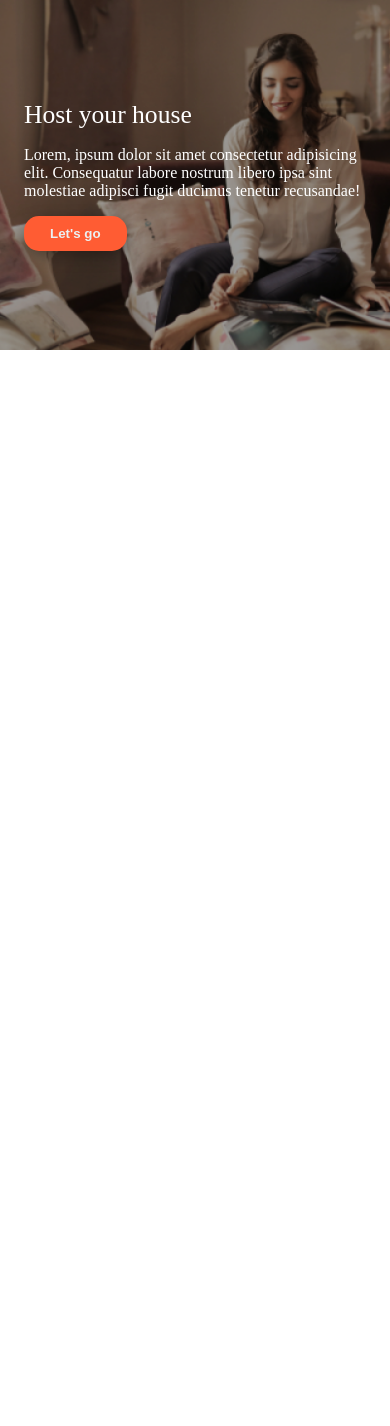
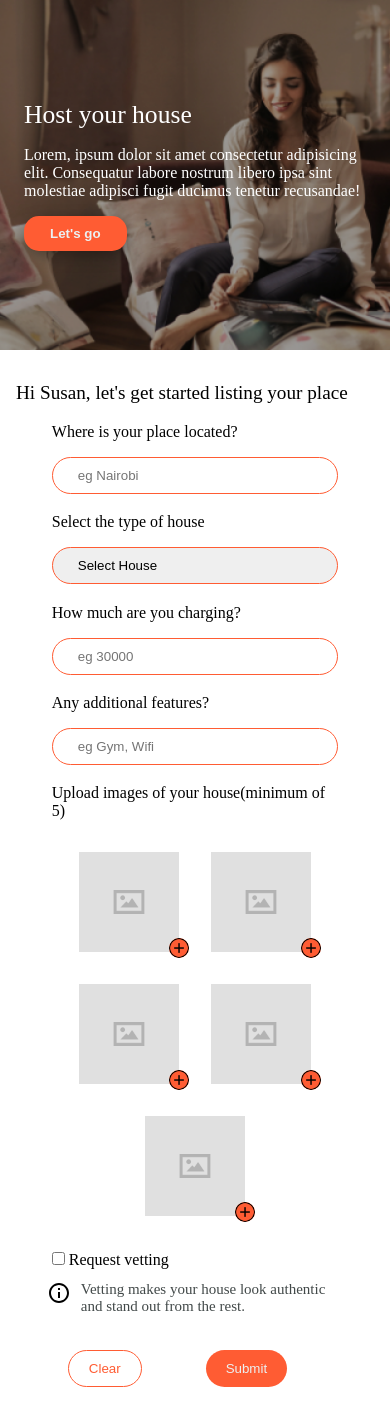
Before and after one commit to lumunge/Spacious-Living, a React (Create React App) app: page /newhouse in a window 390 px wide. Shown: the top 1426 px of the page. Before the commit the page ends 844 px from the top, so only its background shows below. Built offline with nearby package versions, Linux system fonts and the light colour scheme.

Commit message:
upload form

```diff
--- a/src/Components/ProfileComponents/profilecomponent.css
+++ b/src/Components/ProfileComponents/profilecomponent.css
@@ -11,7 +11,8 @@
 	padding-top: 12px;
 	color: var(--mainGrey3);
 }
-span {
+.sectionHeading span,
+.infoIcon span {
 	display: flex;
 	padding: 12px 0;
 }
--- a/src/Components/UploadComponents/Form/Form.jsx
+++ b/src/Components/UploadComponents/Form/Form.jsx
@@ -1,9 +1,227 @@
+import { useState } from "react";
+import plus from "../../../img/plus.png";
+import blank from "../../../img/blankImg.jpg";
+import InfoOutlinedIcon from "@mui/icons-material/InfoOutlined";
+import "./form.css";
+
 const Form = () => {
-    return(
-        <div className="formContainer">
+	const [file1, setFile1] = useState(null);
+	const [file2, setFile2] = useState(null);
+	const [file3, setFile3] = useState(null);
+	const [file4, setFile4] = useState(null);
+	const [file5, setFile5] = useState(null);
 
-        </div>
-    )
-}
+	const handleFile1 = (e) => {
+		setFile1({
+			file: URL.createObjectURL(e.target.files[0]),
+		});
+	};
+
+	const handleFile2 = (e) => {
+		setFile2({
+			file: URL.createObjectURL(e.target.files[0]),
+		});
+	};
+
+	const handleFile3 = (e) => {
+		setFile3({
+			file: URL.createObjectURL(e.target.files[0]),
+		});
+	};
+
+	const handleFile4 = (e) => {
+		setFile4({
+			file: URL.createObjectURL(e.target.files[0]),
+		});
+	};
+
+	const handleFile5 = (e) => {
+		setFile5({
+			file: URL.createObjectURL(e.target.files[0]),
+		});
+	};
+
+	return (
+		<div className="formContainer">
+			<p className="formHeading">
+				Hi Susan, let's get started listing your place
+			</p>
+			<div className="formWrapper">
+				<form>
+					<div className="formInput">
+						<label>Where is your place located?</label>
+						<input type="text" placeholder="eg Nairobi" />
+					</div>
+					<div className="formInput">
+						<label>Select the type of house</label>
+						<select name="houseType">
+							<option value="">Select House</option>
+							<option value="1 bedroom apartment">
+								1 bedroom apartment
+							</option>
+							<option value="2 bedroom apartment">
+								2 bedroom apartment
+							</option>
+							<option value="bungalow">Bungalow</option>
+							<option value="cabin">Cabin</option>
+							<option value="studio">Studio apartment</option>
+							<option value="sq">SQ</option>
+						</select>
+					</div>
+					<div className="formInput">
+						<label>How much are you charging?</label>
+						<input type="number" placeholder="eg 30000" />
+					</div>
+					<div className="formInput">
+						<label>Any additional features?</label>
+						<input type="text" placeholder="eg Gym, Wifi" />
+					</div>
+					<div className="formInput imageInput">
+						<label>Upload images of your house(minimum of 5)</label>
+						<div className="imageContainers">
+							<div className="imageContainer">
+								<div className="fileImg">
+									{file1?.file ? (
+										<img src={file1?.file} alt="here" />
+									) : (
+										<img src={blank} alt="here" />
+									)}
+								</div>
+								<div className="fileInput">
+									<label for="file-input1">
+										<img
+											id="addImageIcon"
+											src={plus}
+											alt="none"
+										/>
+									</label>
+									<input
+										id="file-input1"
+										type="file"
+										onChange={handleFile1}
+										style={{ display: "none" }}
+									/>
+								</div>
+							</div>
+							<div className="imageContainer">
+								<div className="fileImg">
+									{file2?.file ? (
+										<img src={file2?.file} alt="here" />
+									) : (
+										<img src={blank} alt="here" />
+									)}
+								</div>
+								<div className="fileInput">
+									<label for="file-input2">
+										<img
+											id="addImageIcon"
+											src={plus}
+											alt="none"
+										/>
+									</label>
+									<input
+										id="file-input2"
+										type="file"
+										onChange={handleFile2}
+										style={{ display: "none" }}
+									/>
+								</div>
+							</div>
+							<div className="imageContainer">
+								<div className="fileImg">
+									{file3?.file ? (
+										<img src={file3?.file} alt="here" />
+									) : (
+										<img src={blank} alt="here" />
+									)}
+								</div>
+								<div className="fileInput">
+									<label for="file-input3">
+										<img
+											id="addImageIcon"
+											src={plus}
+											alt="none"
+										/>
+									</label>
+									<input
+										id="file-input3"
+										type="file"
+										onChange={handleFile3}
+										style={{ display: "none" }}
+									/>
+								</div>
+							</div>
+							<div className="imageContainer">
+								<div className="fileImg">
+									{file4?.file ? (
+										<img src={file4?.file} alt="here" />
+									) : (
+										<img src={blank} alt="here" />
+									)}
+								</div>
+								<div className="fileInput">
+									<label for="file-input4">
+										<img
+											id="addImageIcon"
+											src={plus}
+											alt="none"
+										/>
+									</label>
+									<input
+										id="file-input4"
+										type="file"
+										onChange={handleFile4}
+										style={{ display: "none" }}
+									/>
+								</div>
+							</div>
+							<div className="imageContainer">
+								<div className="fileImg">
+									{file5?.file ? (
+										<img src={file5?.file} alt="here" />
+									) : (
+										<img src={blank} alt="here" />
+									)}
+								</div>
+								<div className="fileInput">
+									<label for="file-input5">
+										<img
+											id="addImageIcon"
+											src={plus}
+											alt="none"
+										/>
+									</label>
+									<input
+										id="file-input5"
+										type="file"
+										onChange={handleFile5}
+										style={{ display: "none" }}
+									/>
+								</div>
+							</div>
+						</div>
+					</div>
+					<div className="formInput">
+						<div className="checkBox">
+							<input type="checkbox" name="" value="" /> Request
+							vetting
+						</div>
+						<div className="vetting">
+							<InfoOutlinedIcon className="vetInfoIcon" />
+							<span className="vetText">
+								Vetting makes your house look authentic and
+								stand out from the rest.
+							</span>
+						</div>
+					</div>
+					<div className="actionBtns">
+						<button className="clearBtn">Clear</button>
+						<button className="submitBtn">Submit</button>
+					</div>
+				</form>
+			</div>
+		</div>
+	);
+};
 
 export default Form;
--- a/src/Components/UploadComponents/Form/form.css
+++ b/src/Components/UploadComponents/Form/form.css
@@ -0,0 +1,112 @@
+/* Small devices  */
+@media (max-width: 576px) {
+	.formContainer {
+		padding: 2rem 1rem;
+	}
+	.formHeading {
+		font-size: 1.2rem;
+		padding-bottom: 1.2rem;
+	}
+	.formWrapper {
+		display: flex;
+		align-items: center;
+		justify-content: center;
+	}
+	form {
+		width: 80%;
+	}
+	.formInput {
+		display: flex;
+		flex-direction: column;
+		padding-bottom: 1.2rem;
+	}
+	.formInput input,
+	select {
+		padding: 10px 25px;
+		border-radius: 20px;
+		border: 1px solid var(--primaryColor);
+	}
+	.formInput select {
+		appearance: none;
+	}
+	label {
+		padding-bottom: 1rem;
+		font-size: 1rem;
+		font-weight: lighter;
+	}
+	.imageContainers {
+		display: flex;
+		flex-direction: row;
+		flex-wrap: wrap;
+		justify-content: center;
+	}
+	.imageContainer {
+		position: relative;
+		margin: 1rem;
+	}
+	.fileInput {
+		position: absolute;
+		bottom: -10px;
+		right: -10px;
+	}
+	.fileImg {
+		width: 100px;
+		height: 100px;
+		background-color: #e5e5e5;
+	}
+	.fileImg img {
+		width: 100%;
+		height: 100%;
+	}
+	#addImageIcon {
+		width: 20px;
+		height: 20px;
+		background-color: var(--primaryColor);
+		border-radius: 50%;
+	}
+	.vetting {
+		display: flex;
+		margin-left: -5px;
+	}
+	.vetText {
+		color: var(--mainGrey3);
+		font-size: 15px;
+	}
+	.checkBox {
+		padding-bottom: 12px;
+	}
+	.vetInfoIcon {
+		margin-right: 10px;
+	}
+	.actionBtns {
+		width: 100%;
+		display: flex;
+		padding: 1rem 0 1rem 1rem;
+	}
+	.clearBtn,
+	.submitBtn {
+		padding: 10px 20px;
+		border-radius: 20px;
+		cursor: pointer;
+	}
+	.clearBtn {
+		margin-right: 4rem;
+		background-color: transparent;
+		border: 1px solid var(--primaryColor);
+		color: var(--primaryColor);
+	}
+	.submitBtn {
+		background-color: var(--primaryColor);
+		border: none;
+		color: var(--mainWhite);
+	}
+}
+
+/* // Medium devices (tablets, 768px and up)
+@media (min-width: 768px) { ... } */
+
+/* // Large devices (desktops, 992px and up)
+@media (min-width: 992px) { ... } */
+
+/* // Extra large devices (large desktops, 1200px and up)
+@media (min-width: 1200px) { ... } */
```
Also changed, not shown: src/img/blankImg.jpg (added), src/img/plus.png (added).
